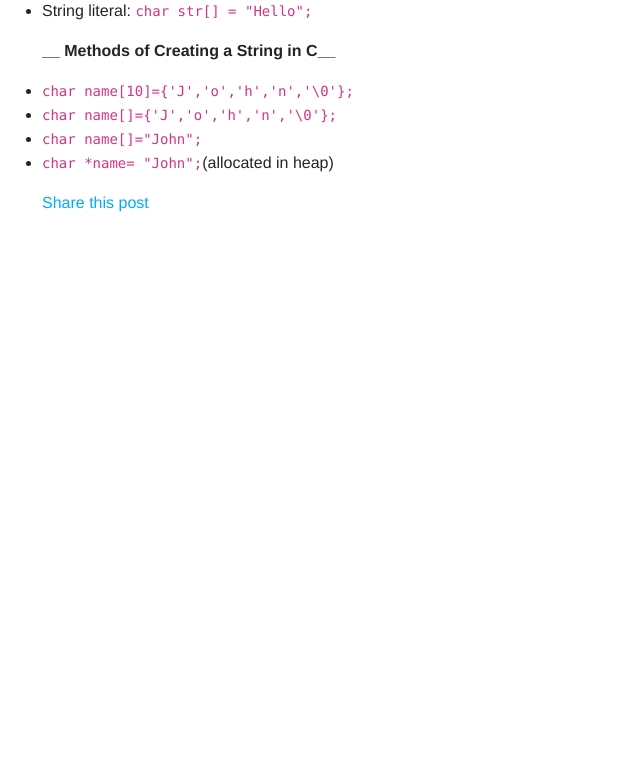
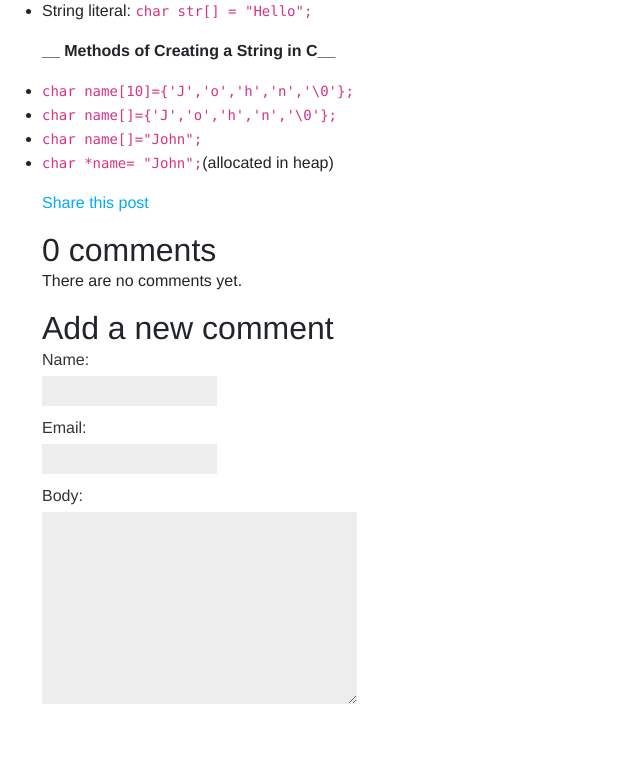
Before and after one commit to PhilaniMhlongo/Django-Blog, a Django app: a page that uses mysite/blog/templates/blog/post/details.html in a window 1280 px wide. Shown: the part 811-1576 px from the top of the page, without its empty margins (0-640 px from the left). Before the commit the page ends 1023 px from the top, so only its background shows below. Run offline with Django 4.2, Linux system fonts and the light colour scheme; data comes from the database, SQL or seed files in the repository; both versions use the stored data as it was after the commit.

Commit message:
Added the comment system but it still need some work

```diff
--- a/mysite/blog/forms.py
+++ b/mysite/blog/forms.py
@@ -1,7 +1,15 @@
 from django import forms
+from .models import Comment,Post
 class EmailPostForm(forms.Form):
     name = forms.CharField(max_length=25)
     email = forms.EmailField()
     to = forms.EmailField()
     comments = forms.CharField(required=False,
     widget=forms.Textarea)
+
+
+
+class CommentForm(forms.ModelForm):
+    class Meta:
+        model = Comment
+        fields = ['name', 'email', 'body']
--- a/mysite/blog/models.py
+++ b/mysite/blog/models.py
@@ -10,6 +10,8 @@
     def get_queryset(self) -> models.QuerySet:
         # How you want to filter your post
         return super().get_queryset().filter(status=Post.Status.PUBLISHED)
+
+# Post Model
 class Post(models.Model):
     class Status(models.TextChoices):
         DRAFT='DF','Draft'
@@ -45,3 +47,28 @@
                               self.publish.month,
                               self.publish.day,
                               self.slug])
+
+
+# Comment model
+#After Creating a model you have to apply migration
+# python manage.py makemigrations blog
+# This many-to-one relationship is defined in the Comment model because each comment will be made on one post
+class Comment(models.Model):
+    post = models.ForeignKey(Post,
+                             on_delete=models.CASCADE,
+                             related_name='comments')
+    name = models.CharField(max_length=80)
+    email = models.EmailField()
+    body = models.TextField()
+    created = models.DateTimeField(auto_now_add=True)
+    updated = models.DateTimeField(auto_now=True)
+    active = models.BooleanField(default=True)
+
+    class Meta:
+        ordering = ['created']
+        indexes = [
+            models.Index(fields=['created']),
+        ]
+
+    def __str__(self):
+        return f'Comment by {self.name} on {self.post}'
--- a/mysite/blog/templates/blog/post/details.html
+++ b/mysite/blog/templates/blog/post/details.html
@@ -16,6 +16,23 @@
     Share this post
     </a>
   </p>
+  {% with comments.count as total_comments %}
+    <h2>
+        {{ total_comments }} comment{{ total_comments|pluralize }}
+    </h2>
+  {% endwith %}
+  {% for comment in comments %}
+  <div class="comment">
+    <p class="info">
+      Comment {{ forloop.counter }} by {{ comment.name }}
+      {{ comment.created }}
+    </p>
+    {{ comment.body|linebreaks }}
+  </div>
+{% empty %}
+  <p>There are no comments yet.</p>
+{% endfor %}
+{% include "blog/post/includes/comment_form.html" %}
 </div>
 </div>
 {% endblock %}
--- /dev/null
+++ b/mysite/blog/templates/blog/post/includes/comment_form.html
@@ -0,0 +1,6 @@
+<h2>Add a new comment</h2>
+<form action="{% url "blog:post_comment" post.id %}" method="post">
+  {{ form.as_p }}
+  {% csrf_token %}
+  <p><input type="submit" value="Add comment"></p>
+</form>
--- a/mysite/blog/urls.py
+++ b/mysite/blog/urls.py
@@ -16,4 +16,7 @@
     path('<int:post_id>/share/',
         views.post_share, name='post_share'),
 
+    path('<int:post_id>/comment/',
+        views.post_comment, name='post_comment'),
+
 ]
--- a/mysite/blog/views.py
+++ b/mysite/blog/views.py
@@ -2,11 +2,12 @@
 from django.http import Http404
 from django.core.paginator import Paginator
 from django.views.generic import ListView
-from .forms import EmailPostForm
+from .forms import EmailPostForm, CommentForm
 from django.core.mail import send_mail
+from django.views.decorators.http import require_POST
 # Create your views here.
 
-from .models import Post
+from .models import Post, Comment
 
 def post_list(request):
     posts=Post.published.all()
@@ -27,6 +28,18 @@
                              publish__year=year,
                              publish__month=month,
                              publish__day=day)
+
+    # List of active comments for this post
+    comments = post.comments.filter(active=True)
+    # Form for users to comment
+    form = CommentForm()
+
+    return render(request,
+                  'blog/post/details.html',
+                  {'post': post,
+                   'comments': comments,
+                   'form': form})
+
 
     return render(request,'blog/post/details.html',{'post':post})
 
@@ -60,3 +73,24 @@
         form = EmailPostForm()
     return render(request, 'blog/post/share.html', {'post': post,
     'form': form,'sent': sent})
+
+
+
+@require_POST
+def post_comment(request, post_id):
+    post = get_object_or_404(Post, id=post_id, \
+                                   status=Post.Status.PUBLISHED)
+    comment = None
+    # A comment was posted
+    form = CommentForm(data=request.POST)
+    if form.is_valid():
+        # Create a Comment object without saving it to the database
+        comment = form.save(commit=False)
+        # Assign the post to the comment
+        comment.post = post
+        # Save the comment to the database
+        comment.save()
+    return render(request, 'blog/post/comment.html',
+                           {'post': post,
+                            'form': form,
+                            'comment': comment})
```
Also changed, not shown: mysite/blog/admin.py (+10 -1 lines), mysite/blog/templates/blog/post/comment.html (added, +12 -0 lines), mysite/blog/migrations/0003_comment_comment_blog_commen_created_0e6ed4_idx.py (added), mysite/db.sqlite3.
